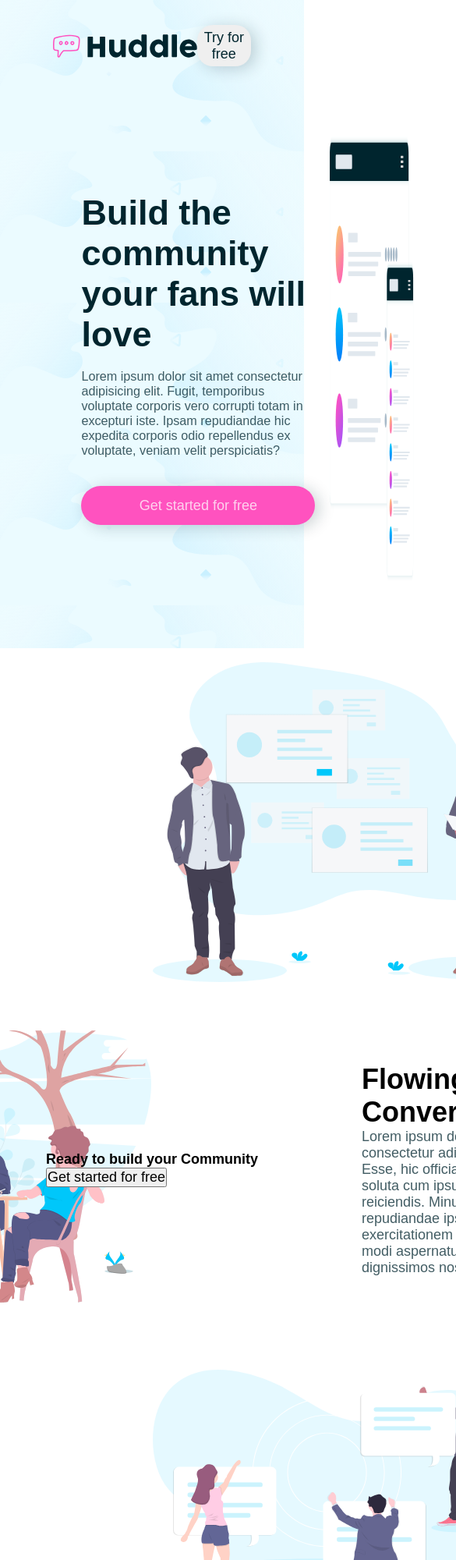
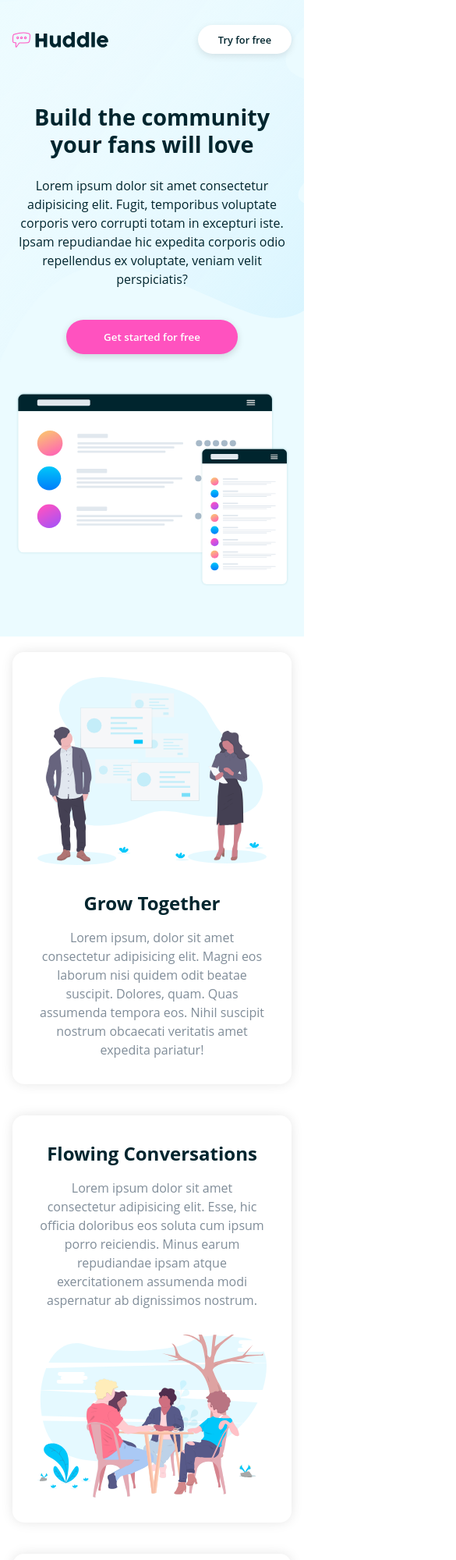
Before and after one commit to Ghostachio/huddle-landing-page, a plain HTML site: page index.html in a window 390 px wide. Shown: the top 2000 px of the page at 78% size, 585 px wide, since content can reach past the window. Drawn offline with Linux system fonts and the light colour scheme.

Commit message:
fisnished landing page

```diff
--- a/index.html
+++ b/index.html
@@ -74,7 +74,47 @@
             <button>Get started for free</button>
           </div>
         </section>
-        <footer class="footer"></footer>
+        <footer class="footer">
+          <div>
+            <img src="./images/logo.svg" alt="" class="social" />
+            <p>
+              <img src="./images/icon-location.svg" alt="" class="social" />
+              Lorem ipsum dolor sit amet, consectetur adipisicing elit. Tempora
+              fugit atque, ex, voluptate porro perferendis consequuntur expedita
+              quod corporis numquam corrupti vel omnis nihil excepturi eos,
+              harum beatae nobis eveniet!
+            </p>
+            <p>
+              <img src="./images/icon-phone.svg" alt="" class="social" />(0000)
+              - 00000000
+            </p>
+            <p>
+              <img
+                src="./images/icon-email.svg"
+                alt=""
+                class="social"
+              />example@huddle.com
+            </p>
+          </div>
+          <div>
+            <p>imgAbout us</p>
+            <p>What we do</p>
+            <p>faq</p>
+          </div>
+          <div>
+            <p>Career</p>
+            <p>blog</p>
+            <p>contact us</p>
+          </div>
+          <div class="links">
+            <div>
+              <p>Facebook</p>
+              <p>Twitter</p>
+              <p>Instagram</p>
+            </div>
+            <p>Copyright huddle 2025</p>
+          </div>
+        </footer>
       </div>
     </main>
   </body>
--- a/styles.css
+++ b/styles.css
@@ -2,151 +2,324 @@
   margin: 0;
   padding: 0;
   box-sizing: border-box;
-  font-size: 18px;
-  font-family: sans-serif;
+  font-family: "Open Sans", sans-serif;
 }
 
-/*
-# Colors
+:root {
+  /* Primary Colors */
+  --pink: hsl(322, 100%, 66%);
 
-### Primary
+  /* Neutral Colors */
+  --very-pale-cyan: hsl(193, 100%, 96%);
+  --very-dark-cyan: hsl(192, 100%, 9%);
+  --grayish-blue: hsl(208, 11%, 55%);
+}
 
-- Pink: hsl(322, 100%, 66%)
-
-### Neutral
-
-- Very Pale Cyan: hsl(193, 100%, 96%)
-- Very Dark Cyan: hsl(192, 100%, 9%)
-- Grayish Blue: hsl(208, 11%, 55%)
- */
+body {
+  font-size: 18px;
+  color: var(--very-dark-cyan);
+}
 
 .container {
   display: flex;
   flex-direction: column;
-  justify-content: center;
-  align-items: center;
   width: 100%;
 }
 
 .nav {
   width: 100%;
   background-image: url("./images/bg-hero-desktop.svg");
-  background-size: contain;
-  background-color: hsl(193, 100%, 96%);
-  z-index: 1;
-  padding: 0.8rem;
+  background-size: cover;
+  background-color: var(--very-pale-cyan);
+  padding: 2rem 0;
 }
+
 .heading {
   width: 100%;
   display: flex;
   justify-content: space-between;
   align-items: center;
-  padding: 1rem 3rem;
+  padding: 0 5%;
+  margin-bottom: 3rem;
+}
 
-  img {
+.heading img {
   height: 30px;
 }
 
-  button {
+.heading button {
   width: 150px;
-    border-radius: 20px;
-    border-style: none;
-    padding: 0.3rem;
-    color: hsl(192, 100%, 9%);
-    font-weight: 500;
-    box-shadow: 6px 3px 20px hsl(192, 100%, 9%, 0.2);
+  border-radius: 25px;
+  border: none;
+  padding: 0.8rem;
+  background-color: white;
+  color: var(--very-dark-cyan);
+  font-weight: 600;
+  box-shadow: 0 3px 10px rgba(0, 0, 0, 0.1);
+  cursor: pointer;
+  transition: all 0.3s ease;
 }
+
+.heading button:hover {
+  transform: translateY(-2px);
+  box-shadow: 0 5px 15px rgba(0, 0, 0, 0.15);
 }
 
 .hero {
   width: 100%;
   display: flex;
-  padding: 4rem 4rem;
+  padding: 0 5% 4rem;
+}
 
-  img {
+.hero .description {
+  display: flex;
+  flex-direction: column;
+  padding: 2rem 1rem 2rem 0;
+  gap: 1.5rem;
   width: 50%;
 }
-  .description {
-    display: flex;
-    flex-direction: column;
-    padding: 4rem 1rem;
-    gap: 1rem;
-  }
-  .description h1 {
-    font-size: 2.5rem;
-    color: hsl(192, 100%, 9%);
+
+.hero img {
+  width: 50%;
+  object-fit: contain;
 }
 
-  .description p {
-    font-size: 0.9rem;
-    color: hsl(192, 100%, 9%, 0.74);
-    font-weight: 500;
+.hero .description h1 {
+  font-size: 2.5rem;
+  font-weight: 700;
+  color: var(--very-dark-cyan);
+  line-height: 1.2;
 }
-  .description button {
-    width: 300px;
+
+.hero .description p {
+  font-size: 1rem;
+  color: var(--very-dark-cyan);
+  line-height: 1.5;
+  margin-bottom: 1rem;
+}
+
+.hero .description button,
+.cta button {
+  width: 250px;
   border-radius: 30px;
-    border-style: none;
-    padding: 0.8rem;
-    color: hsla(0, 0%, 100%, 0.74);
-    font-weight: 500;
-    box-shadow: 6px 3px 20px hsl(192, 100%, 9%, 0.2);
-    background-color: hsl(322, 100%, 66%);
-    margin-top: 1rem;
+  border: none;
+  padding: 1rem;
+  color: white;
+  font-weight: 600;
+  background-color: var(--pink);
+  box-shadow: 0 3px 10px rgba(0, 0, 0, 0.15);
+  cursor: pointer;
+  transition: all 0.3s ease;
 }
+
+.hero .description button:hover,
+.cta button:hover {
+  opacity: 0.8;
+  transform: translateY(-2px);
+  box-shadow: 0 5px 15px rgba(0, 0, 0, 0.2);
 }
 
 .grid-container {
-  display: grid;
-  grid-template-columns: repeat(auto-fit, minmax(200px, 1fr));
-  grid-template-rows: repeat(auto-fit, minmax(200px, 1fr));
+  display: flex;
+  flex-direction: column;
+  width: 100%;
+  position: relative;
+  /* Ensure all sections stay in the correct order */
+  min-height: 100vh;
 }
 
 .details {
-  grid-area: details;
-  display: grid;
-  grid-template-columns: 1fr;
-  grid-template-rows: repeat(3, 1fr);
+  padding: 5% 0;
+  display: flex;
+  flex-direction: column;
+  gap: 2.5rem;
+}
 
 .card {
   display: flex;
   align-items: center;
   justify-content: space-between;
+  padding: 3rem 5%;
+  margin: 0 5%;
+  border-radius: 15px;
+  box-shadow: 0 0 15px rgba(0, 0, 0, 0.1);
+}
+
+.card:nth-child(even) {
+  flex-direction: row-reverse;
+}
+
+.card div {
+  width: 45%;
+}
+
+.card h2 {
+  font-size: 1.8rem;
+  margin-bottom: 1rem;
+  color: var(--very-dark-cyan);
+}
+
+.card p {
+  font-size: 1rem;
+  color: var(--grayish-blue);
+  line-height: 1.5;
+}
+
+.card img {
+  width: 45%;
+  max-width: 450px;
+  height: auto;
+}
+
+.cta {
+  position: relative;
+  display: flex;
+  justify-content: center;
+  align-items: center;
+  margin-top: 3rem;
+  margin-bottom: -5rem; /* Push the box into the footer */
+  z-index: 2;
+}
+
+.cta div {
+  display: flex;
+  flex-direction: column;
+  align-items: center;
+  gap: 1.5rem;
+  background-color: white;
+  padding: 3rem 4rem;
+  border-radius: 15px;
+  box-shadow: 0 0 20px rgba(0, 0, 0, 0.15);
+  text-align: center;
+  max-width: 700px;
+  width: 90%;
+}
+
+.cta h3 {
+  font-size: 1.8rem;
+  color: var(--very-dark-cyan);
+}
+
+.footer {
+  background-color: var(--very-dark-cyan);
+  color: white;
+  padding: 4rem 8rem;
+  display: grid;
+  grid-template-columns: 2fr 1fr 1fr 1fr;
+  gap: 3rem;
+  margin-top: auto; /* Push to the bottom if there's space */
   width: 100%;
-    gap: 10rem;
-
-    div {
-      width: 50%;
-
-      margin: 1rem 2rem;
-      justify-self: flex-start;
-
-      h2 {
-        font-size: 2rem;
-      }
   p {
-        font-size: 1rem;
-        color: hsl(192, 100%, 9%, 0.74);
-        font-weight: 500;
   }
 }
 
-    img {
-      width: 500px;
-      height: auto;
+.footer div {
+  display: flex;
+  flex-direction: column;
+  gap: 1rem;
+  justify-content: center;
+}
 
-      margin: 1rem 3rem;
+.links {
+  display: flex;
+  flex-direction: column;
+  justify-content: space-around;
 }
+
+/* Media Queries for Responsiveness */
+@media (max-width: 1024px) {
+  .card {
+    padding: 2rem;
+  }
+
+  .card div,
+  .card img {
+    width: 48%;
   }
 }
 
-.cta {
-  grid-area: cta;
-  display: flex;
+@media (max-width: 768px) {
+  .hero {
     flex-direction: column;
-  justify-content: center;
+    text-align: center;
+    padding-bottom: 2rem;
+  }
+
+  .hero .description {
+    width: 100%;
+    padding: 1rem 0 3rem;
     align-items: center;
   }
 
+  .hero img {
+    width: 100%;
+  }
+
+  .card {
+    flex-direction: column-reverse !important;
+    text-align: center;
+    gap: 2rem;
+    padding: 2rem;
+  }
+
+  .card div,
+  .card img {
+    width: 100%;
+  }
+
   .footer {
-  grid-area: footer;
+    grid-template-columns: 1fr;
+    padding: 8rem 5% 3rem;
   }
+
+  .cta div {
+    padding: 2rem;
+    margin: 0 1rem;
+  }
+
+  .cta h3 {
+    font-size: 1.5rem;
+  }
+}
+
+@media (max-width: 480px) {
+  body {
+    font-size: 16px;
+  }
+
+  .heading {
+    padding: 0 1rem;
+  }
+
+  .heading img {
+    height: 20px;
+  }
+
+  .heading button {
+    width: 120px;
+    padding: 0.6rem;
+    font-size: 0.8rem;
+  }
+
+  .hero .description h1 {
+    font-size: 1.8rem;
+  }
+
+  .hero .description button,
+  .cta button {
+    width: 220px;
+    padding: 0.8rem;
+  }
+
+  .card {
+    margin: 0 1rem;
+  }
+
+  .card h2 {
+    font-size: 1.5rem;
+  }
+
+  .cta h3 {
+    font-size: 1.3rem;
+  }
+}
```
Lines whose indentation alone changed are shown as unchanged.
